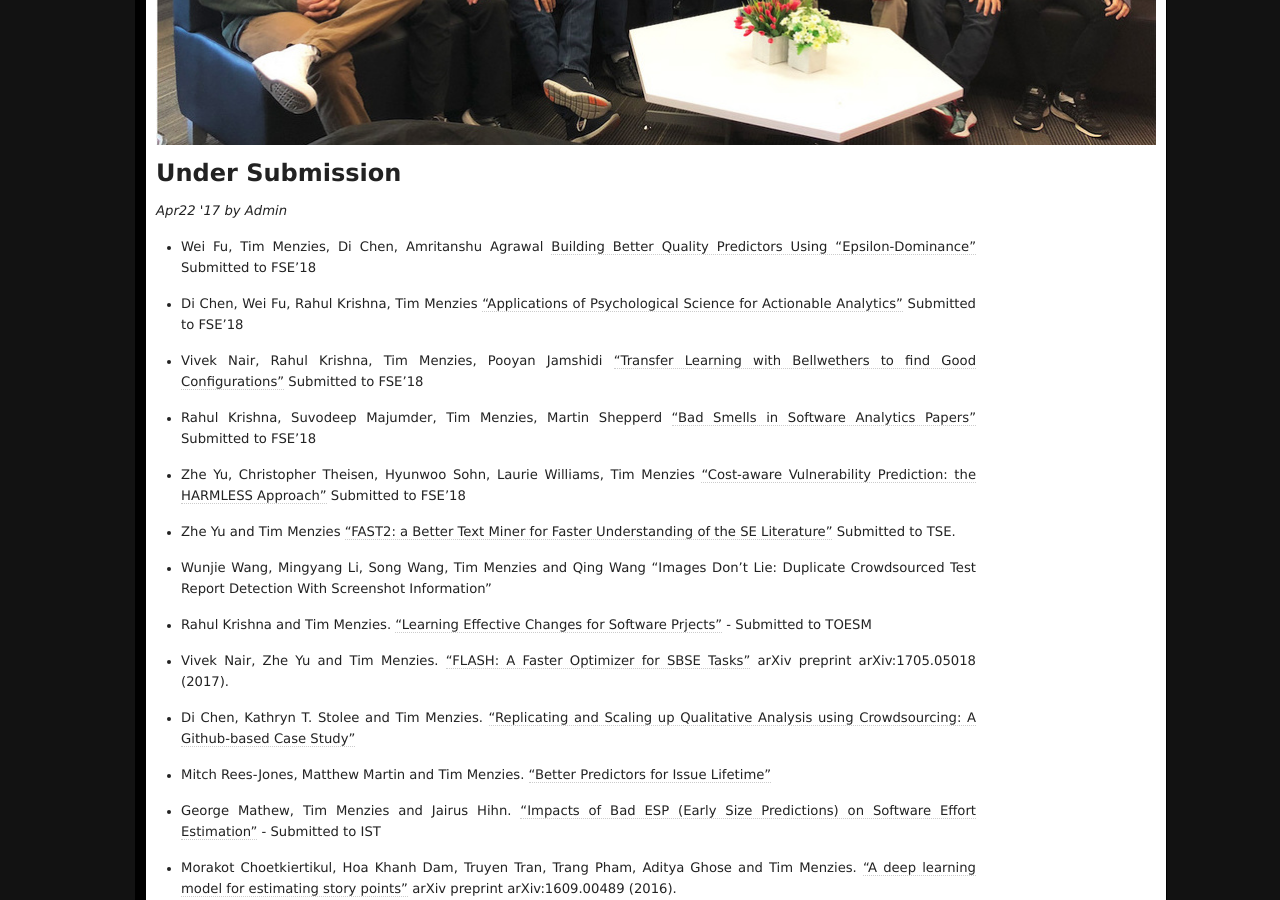
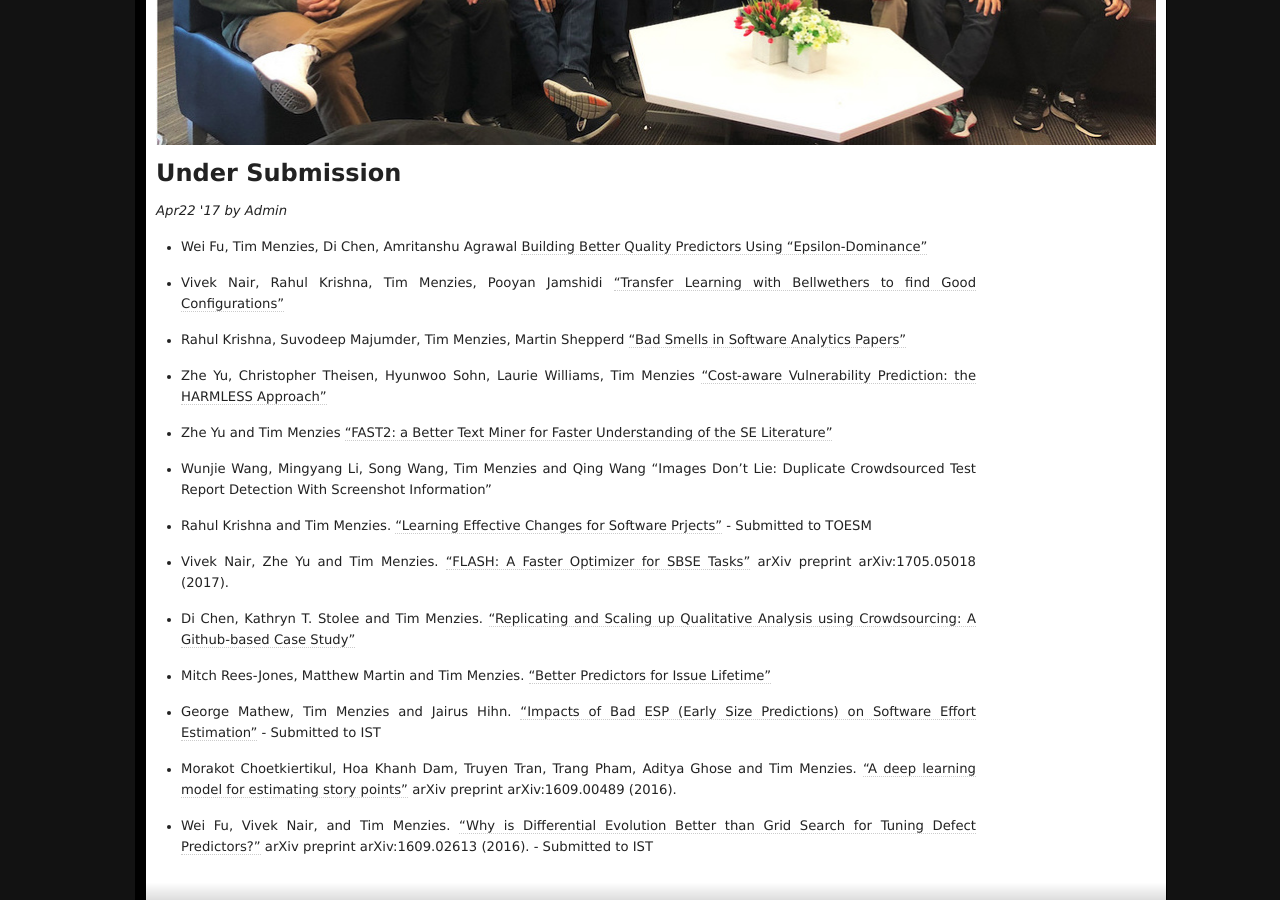
Before and after one commit to ai-se/ai-se.github.io, a Jekyll site: the page built from papers/_posts/2017-04-22-UnderReview.md, in a window 1280 px wide and 900 px high, scrolled down 555 px. Built offline with Jekyll 4.4.1, drawn with Linux system fonts in a browser that asks for light colours.

Commit message:
fse news

```diff
--- a/papers/_posts/2017-04-22-UnderReview.md
+++ b/papers/_posts/2017-04-22-UnderReview.md
@@ -5,17 +5,15 @@
 excerpt: ""
 ---
 
-+ Wei Fu, Tim Menzies, Di Chen, Amritanshu Agrawal [Building Better Quality Predictors Using "Epsilon-Dominance"](https://arxiv.org/abs/1803.04608) Submitted to FSE'18
++ Wei Fu, Tim Menzies, Di Chen, Amritanshu Agrawal [Building Better Quality Predictors Using "Epsilon-Dominance"](https://arxiv.org/abs/1803.04608)
 
-+ Di Chen, Wei Fu, Rahul Krishna, Tim Menzies ["Applications of Psychological Science for Actionable Analytics"](https://arxiv.org/abs/1803.05067) Submitted to FSE'18
++ Vivek Nair, Rahul Krishna, Tim Menzies, Pooyan Jamshidi ["Transfer Learning with Bellwethers to find Good Configurations"](https://arxiv.org/abs/1803.03900)
 
-+ Vivek Nair, Rahul Krishna, Tim Menzies, Pooyan Jamshidi ["Transfer Learning with Bellwethers to find Good Configurations"](https://arxiv.org/abs/1803.03900) Submitted to FSE'18
++ Rahul Krishna, Suvodeep Majumder, Tim Menzies, Martin Shepperd ["Bad Smells in Software Analytics Papers"](https://arxiv.org/abs/1803.05518)
 
-+ Rahul Krishna, Suvodeep Majumder, Tim Menzies, Martin Shepperd ["Bad Smells in Software Analytics Papers"](https://arxiv.org/abs/1803.05518) Submitted to FSE'18
++ Zhe Yu, Christopher Theisen, Hyunwoo Sohn, Laurie Williams, Tim Menzies ["Cost-aware Vulnerability Prediction: the HARMLESS Approach"](https://arxiv.org/pdf/1803.06545.pdf)
 
-+ Zhe Yu, Christopher Theisen, Hyunwoo Sohn, Laurie Williams, Tim Menzies ["Cost-aware Vulnerability Prediction: the HARMLESS Approach"](https://arxiv.org/pdf/1803.06545.pdf) Submitted to FSE'18
-
-+ Zhe Yu and Tim Menzies ["FAST2: a Better Text Miner for Faster Understanding of the SE Literature"](https://arxiv.org/pdf/1705.05420.pdf) Submitted to TSE.
++ Zhe Yu and Tim Menzies ["FAST2: a Better Text Miner for Faster Understanding of the SE Literature"](https://arxiv.org/pdf/1705.05420.pdf)
 
 + Wunjie Wang, Mingyang Li, Song Wang, Tim Menzies and Qing Wang "Images Don’t Lie: Duplicate Crowdsourced Test Report Detection With Screenshot Information"
 
```
Also changed, not shown: news/_posts/2018-06-11-fse.md (added, +8 -0 lines), papers/_posts/2017-04-22-Papers.md (+2 -0 lines).
